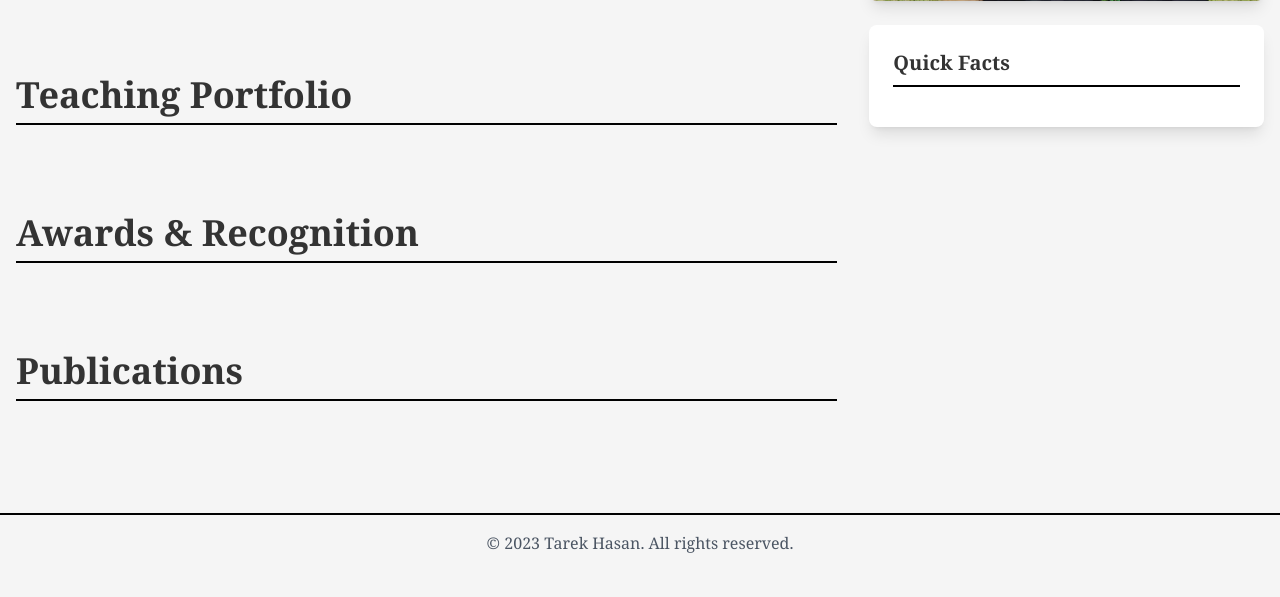
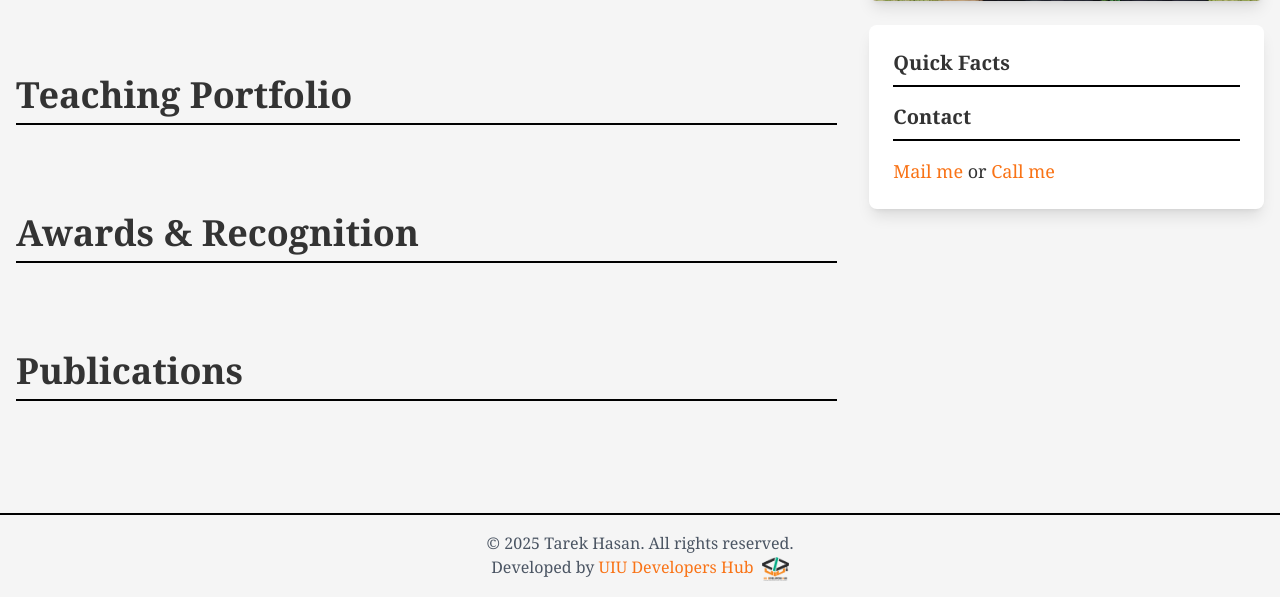
Before and after one commit to FatinShadab/portfolio-website, a Django app: page / in a window 1280 px wide. Shown: the part 777-1374 px from the top of the page. Before the commit the page ends 1330 px from the top, so only its background shows below. Run offline with Django 5.2, Linux system fonts and the light colour scheme; data that the repository does not hold is empty; some libraries are stand-ins or nearby versions.

Commit message:
Update index.html

```diff
--- a/src/templates/index.html
+++ b/src/templates/index.html
@@ -101,6 +101,13 @@
           <div class="bg-white p-6 rounded-lg shadow-lg">
             <h3 class="text-xl font-bold mb-4 border-b-2 border-black pb-2">Quick Facts</h3>
             {{ quick_fact.content | safe }}
+          <div class="mt-4">
+            <h3 class="text-xl font-bold mb-4 border-b-2 border-black pb-2">Contact</h3>
+            <p class="text-lg">
+            <a href="mailto:{{ personal_info.email }}" class="text-orange-500 hover:underline">Mail me</a> or
+            <a href="tel:{{ personal_info.phone }}" class="text-orange-500 hover:underline">Call me</a>
+            </p>
+          </div>
           </div>
         </div>
       </div>
@@ -217,6 +224,13 @@
           <div class="bg-white p-6 rounded-lg shadow-lg">
             <h3 class="text-xl font-bold mb-4 border-b-2 border-black pb-2">Quick Facts</h3>
             {{ quick_fact.content | safe }}
+            <div class="mt-4">
+              <h3 class="text-xl font-bold mb-4 border-b-2 border-black pb-2">Contact</h3>
+              <p class="text-lg">
+              <a href="mailto:{{ personal_info.email }}" class="text-orange-500 hover:underline">Mail me</a> or
+              <a href="tel:{{ personal_info.phone }}" class="text-orange-500 hover:underline">Call me</a>
+              </p>
+            </div>
           </div>
         </div>
       </div>
@@ -226,7 +240,8 @@
 
   <!-- Footer -->
   <footer class="border-t-2 border-black py-4 text-center text-gray-600">
-    <p>© 2023 Tarek Hasan. All rights reserved.</p>
+    <p>© 2025 Tarek Hasan. All rights reserved.</p>
+    <p>Developed by <a href="https://github.com/UIU-Developers-Hub" class="text-orange-500 hover:underline">UIU Developers Hub</a><img src="{% static "assets/img/UIUDH-Logo.png" %}" class="inline-block h-6 ml-2"></p>
   </footer>
 
   <!-- Script for Mobile Dropdown -->
```
